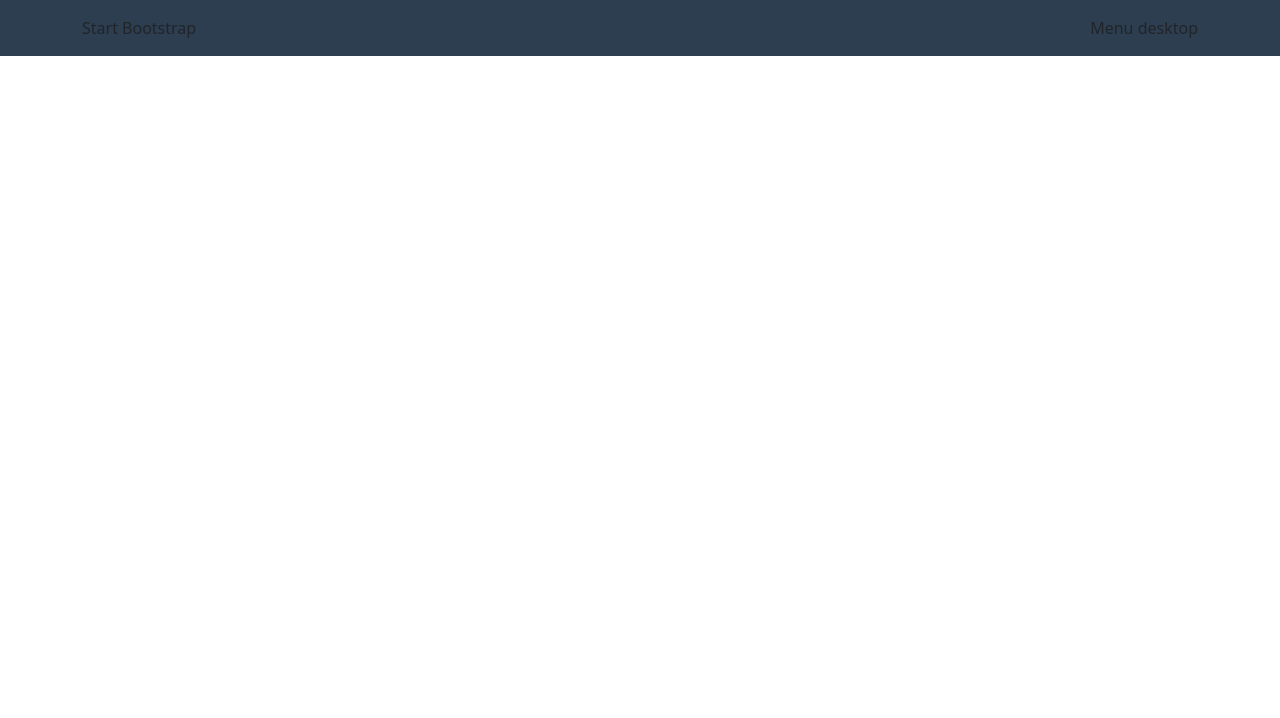
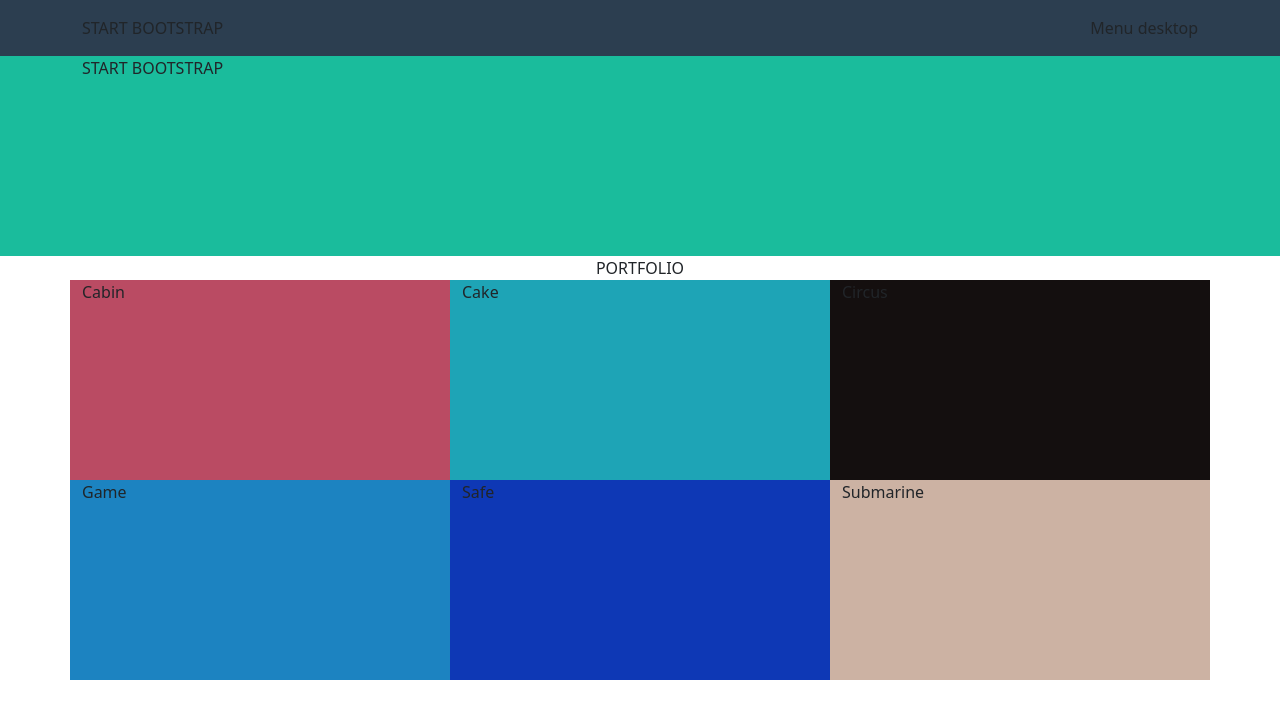
Before and after one commit to DanieleBernassola/html-css-bootstrap-freelancer, a plain HTML site: page index.html in a window 1280 px wide. Drawn offline with nearby package versions, Linux system fonts and the light colour scheme.

Commit message:
[UPD] Added portfolio layout

```diff
--- a/css/style.css
+++ b/css/style.css
@@ -1,11 +1,41 @@
+/* INIZIO CLASSI UTILITY BACKGROUND */
 .db-bg-gray{
     background-color: #2c3e50;
 }
 
-.db-bg-profile{
+.db-bg-aqua{
     background-color: #1abc9c;
 }
 
 .db-bg-lightgray{
     background-color: #3a546d;
 }
+
+.db-bg-cabin{
+    background-color: #ba4b63;
+}
+
+.db-bg-cake{
+    background-color: #1ea4b6;
+}
+
+.db-bg-circus{
+    background-color: #140f0f;
+}
+
+.db-bg-game{
+    background-color: #1c83c1;
+}
+
+.db-bg-safe{
+    background-color: #0e38b5;
+}
+
+.db-bg-submarine{
+    background-color: #ccb2a3;
+}
+/* FINE CLASSI UTILITY BACKGROUND */
+
+.db-height-200{
+    height: 200px;
+}
--- a/index.html
+++ b/index.html
@@ -13,7 +13,7 @@
             <div class="container-fluid db-bg-gray">
                 <div class="container py-3">
                     <div class="row">
-                        <div class="col-6 col-lg-8">Start Bootstrap</div>
+                        <div class="col-6 col-lg-8 text-uppercase">Start Bootstrap</div>
                         <div class="col-6 text-end d-block d-sm-none">Menu mobile</div>
                         <div class="col-6 col-lg-4 text-end d-none d-sm-block">Menu desktop</div>
                     </div>
@@ -23,7 +23,26 @@
 
         <!-- MAIN -->
         <main>
+            <div class="container-fluid db-bg-aqua">
+                <div class="container">
+                    <div class="row">
+                        <div class="col db-height-200 text-uppercase">Start Bootstrap</div>
+                    </div>
+                </div>
+            </div>
 
+            <!-- PORTFOLIO -->
+            <div class="container">
+                <div class="row">
+                    <div class="col-12 text-uppercase text-center">Portfolio</div>
+                    <div class="col-12 col-md-6 col-lg-4 db-height-200 db-bg-cabin">Cabin</div>
+                    <div class="col-12 col-md-6 col-lg-4 db-height-200 db-bg-cake">Cake</div>
+                    <div class="col-12 col-md-6 col-lg-4 db-height-200 db-bg-circus">Circus</div>
+                    <div class="col-12 col-md-6 col-lg-4 db-height-200 db-bg-game">Game</div>
+                    <div class="col-12 col-md-6 col-lg-4 db-height-200 db-bg-safe">Safe</div>
+                    <div class="col-12 col-md-6 col-lg-4 db-height-200 db-bg-submarine">Submarine</div>
+                </div>
+            </div>
         </main>
 
         <!-- FOOTER -->
```
